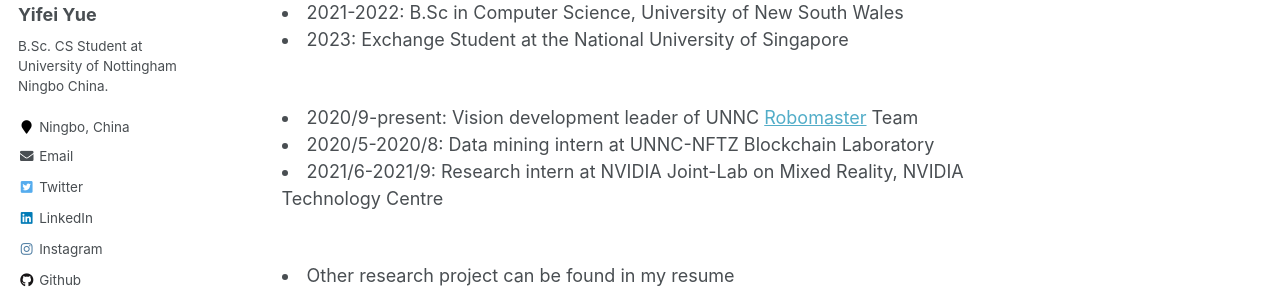
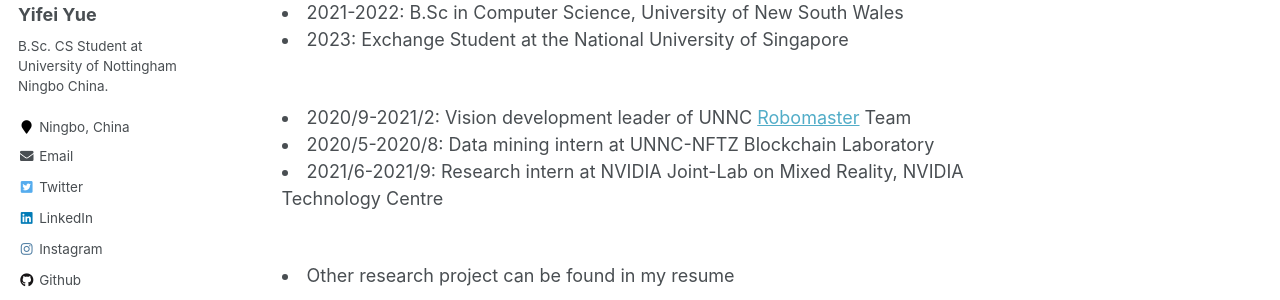
Before and after one commit to yueyifei0716/yueyifei0716.github.io, a Jekyll site: the page built from _pages/about.md, in a window 1280 px wide and 1024 px high. Shown: the part 394-694 px from the top of the window. Built offline with Jekyll 4.4.1, drawn with Linux system fonts in a browser that asks for light colours.

Commit message:
Update details

```diff
--- a/_pages/about.md
+++ b/_pages/about.md
@@ -18,7 +18,7 @@
 <li> 2021-2022: B.Sc in Computer Science, University of New South Wales </li>
 <li> 2023: Exchange Student at the National University of Singapore </li>
 <br>
-<li> 2020/9-present: Vision development leader of UNNC <a href="https://www.robomaster.com/en-US">Robomaster</a> Team</li>
+<li> 2020/9-2021/2: Vision development leader of UNNC <a href="https://www.robomaster.com/en-US">Robomaster</a> Team</li>
 <li> 2020/5-2020/8: Data mining intern at UNNC-NFTZ Blockchain Laboratory</li>
 <li> 2021/6-2021/9: Research intern at NVIDIA Joint-Lab on Mixed Reality, NVIDIA Technology Centre </li>
 <br>
```
Also changed, not shown: 1 other file.
